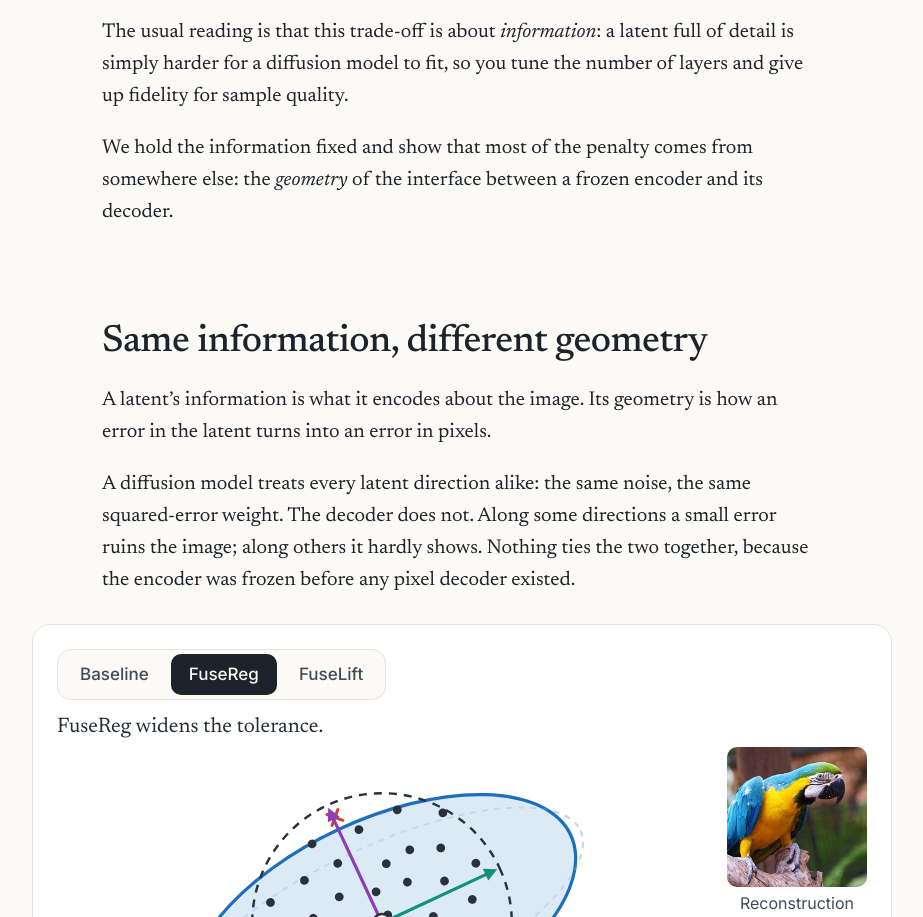
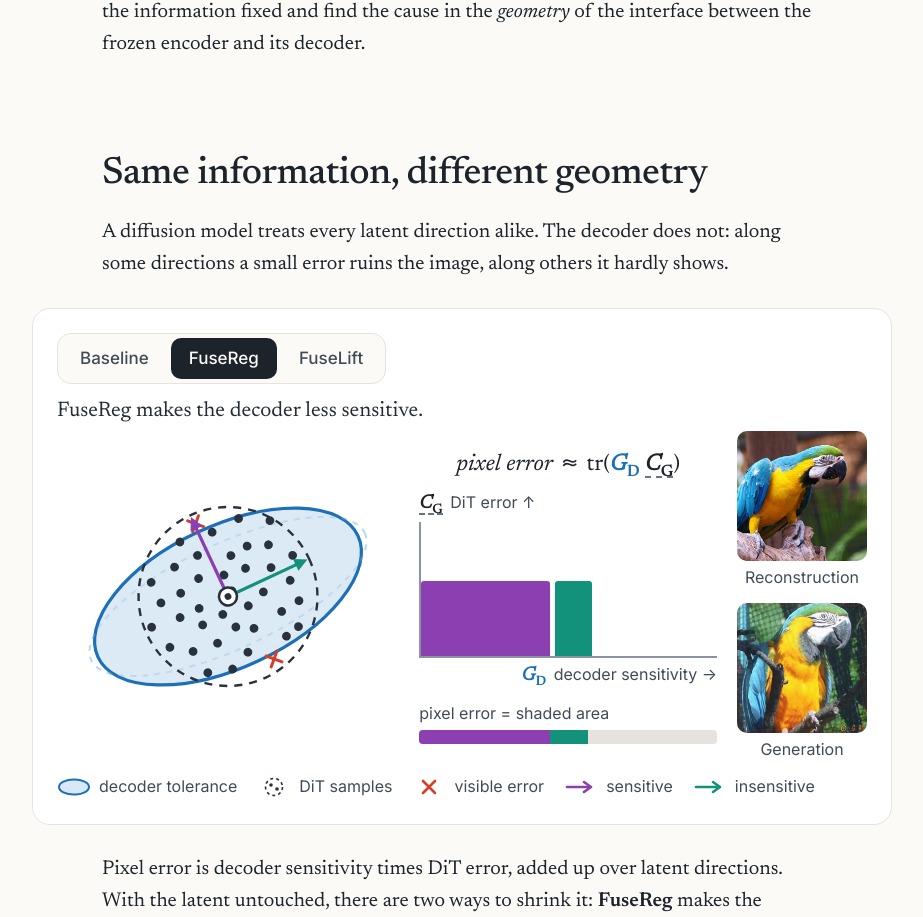
Before and after one commit to Hongyang-Du/FuseLift, a plain HTML site: page docs/index.html in a window 1280 px wide. Shown: the part 1831-2748 px from the top of the page, without its empty margins (178-1101 px from the left). Drawn offline with Linux system fonts and the light colour scheme.

Commit message:
Draw the equation as areas inside the interface figure; shorten the text
The pixel-error equation now sits in the Baseline / FuseReg / FuseLift figure:
one block per latent direction, as wide as the decoder is sensitive and as tall
as the DiT's error, with the total area shown as the pixel error.

Co-Authored-By: Claude Fable 5.2 <noreply@anthropic.com>

```diff
--- a/docs/index.html
+++ b/docs/index.html
@@ -66,8 +66,7 @@
 <section id="puzzle">
   <div class="col">
     <h2>More layers: sharper pixels, worse samples</h2>
-    <p>A Representation Autoencoder builds its latent space on a frozen vision encoder such as DINOv3 and trains only a pixel decoder on top. Deep encoder layers carry semantics, shallow layers carry fine spatial detail, so averaging more layers into the latent gives the decoder more to work with.</p>
-    <p>Reconstruction gets much sharper. Generation gets worse.</p>
+    <p>A Representation Autoencoder diffuses in the features of a frozen vision encoder such as DINOv3, with a pixel decoder trained on top. Averaging more encoder layers into the latent adds fine detail. Reconstruction gets much sharper. Generation gets worse.</p>
   </div>
 
   <figure class="viz" id="viz-puzzle">
@@ -97,8 +96,7 @@
   </figure>
 
   <div class="col">
-    <p>The usual reading is that this trade-off is about <em>information</em>: a latent full of detail is simply harder for a diffusion model to fit, so you tune the number of layers and give up fidelity for sample quality.</p>
-    <p>We hold the information fixed and show that most of the penalty comes from somewhere else: the <em>geometry</em> of the interface between a frozen encoder and its decoder.</p>
+    <p>The usual reading blames <em>information</em>: a detailed latent is harder to diffuse. We hold the information fixed and find the cause in the <em>geometry</em> of the interface between the frozen encoder and its decoder.</p>
   </div>
 </section>
 
@@ -106,8 +104,7 @@
 <section id="geometry">
   <div class="col">
     <h2>Same information, different geometry</h2>
-    <p>A latent’s information is what it encodes about the image. Its geometry is how an error in the latent turns into an error in pixels.</p>
-    <p>A diffusion model treats every latent direction alike: the same noise, the same squared-error weight. The decoder does not. Along some directions a small error ruins the image; along others it hardly shows. Nothing ties the two together, because the encoder was frozen before any pixel decoder existed.</p>
+    <p>A diffusion model treats every latent direction alike. The decoder does not: along some directions a small error ruins the image, along others it hardly shows.</p>
   </div>
 
   <figure class="viz" id="viz-interface">
@@ -116,9 +113,17 @@
       <button data-mode="fusereg" aria-pressed="false">FuseReg</button>
       <button data-mode="fuselift" aria-pressed="false">FuseLift</button>
     </div>
-    <p class="viz-status" data-status>The error leaks out of what the decoder tolerates.</p>
+    <p class="viz-status" data-status>The error is large where the decoder is sensitive.</p>
     <div class="interface-grid">
       <canvas aria-label="Diagram: a cloud of sampled latents around a clean latent, drawn over the elliptical region of errors the decoder tolerates. Samples outside the region become visible errors."></canvas>
+      <div class="eqpanel" role="img" aria-label="The equation drawn as areas. Each latent direction is a block whose width is the decoder's sensitivity and whose height is the DiT's error. The total shaded area is the pixel error. FuseReg narrows the block of the sensitive direction; FuseLift flattens it.">
+        <p class="eq"><span class="eq-lhs">pixel error</span> ≈ tr(<span class="t-dec"><i>G</i><sub>D</sub></span> <span class="t-gen"><i>C</i><sub>G</sub></span>)</p>
+        <p class="axis y"><span class="t-gen"><i>C</i><sub>G</sub></span> DiT error ↑</p>
+        <div class="plot"><i class="sens"></i><i class="insens"></i></div>
+        <p class="axis x"><span class="t-dec"><i>G</i><sub>D</sub></span> decoder sensitivity →</p>
+        <p class="meter-label">pixel error = shaded area</p>
+        <div class="meter"><i class="sens"></i><i class="insens"></i></div>
+      </div>
       <div class="decoded">
         <figure>
           <img src="assets/macaw_recon.jpg" alt="Sharp reconstruction of a macaw" width="256" height="256">
@@ -138,20 +143,13 @@
       <li><svg viewBox="0 0 34 20"><ellipse cx="17" cy="10" rx="15" ry="7.5" class="k-tol"/></svg>decoder tolerance</li>
       <li><svg viewBox="0 0 34 20"><circle cx="17" cy="10" r="8.5" class="k-err"/><circle cx="14" cy="8" r="1.8" class="k-dot"/><circle cx="20" cy="12" r="1.8" class="k-dot"/></svg>DiT samples</li>
       <li><svg viewBox="0 0 34 20"><path d="M11 4l12 12M23 4L11 16" class="k-x"/></svg>visible error</li>
-      <li><svg viewBox="0 0 34 20"><path d="M3 10h22M20 5l7 5-7 5" class="k-sens"/></svg>sensitive direction</li>
-      <li><svg viewBox="0 0 34 20"><path d="M3 10h22M20 5l7 5-7 5" class="k-insens"/></svg>insensitive direction</li>
+      <li><svg viewBox="0 0 34 20"><path d="M3 10h22M20 5l7 5-7 5" class="k-sens"/></svg>sensitive</li>
+      <li><svg viewBox="0 0 34 20"><path d="M3 10h22M20 5l7 5-7 5" class="k-insens"/></svg>insensitive</li>
     </ul>
   </figure>
 
   <div class="col">
-    <p>To first order, the pixel error of a sampled latent is the decoder’s sensitivity times the generator’s error, summed over latent directions:</p>
-    <p class="eq"><span class="eq-lhs">pixel error</span> ≈ tr(<span class="t-dec"><i>G</i><sub>D</sub></span> <span class="t-gen"><i>C</i><sub>G</sub></span>)</p>
-    <p>With the latent’s content untouched, there are exactly two ways to shrink it:</p>
-    <ul class="levers">
-      <li><strong>FuseReg</strong> trains the decoder to be less sensitive where errors land.</li>
-      <li><strong>FuseLift</strong> freezes the decoder and moves the diffusion model, so that its errors are small where the decoder is sensitive.</li>
-    </ul>
-
+    <p>Pixel error is decoder sensitivity times DiT error, added up over latent directions. With the latent untouched, there are two ways to shrink it: <strong>FuseReg</strong> makes the decoder less sensitive, and <strong>FuseLift</strong> moves the DiT’s error away from the sensitive directions.</p>
   </div>
 </section>
 
@@ -159,8 +157,7 @@
 <section id="fusereg">
   <div class="col">
     <h2>FuseReg: widen what the decoder tolerates</h2>
-    <p>A standard full-fusion decoder only ever sees one input per image: the exact average of all 23 layers. The ways individual layers deviate from that average cancel out inside it, so training never tells the decoder how to behave along them. It ends up brittle: drop a single shallow layer and reconstruction loses up to 3 dB.</p>
-    <p>FuseReg trains the decoder on the average of a <em>random subset</em> of layers, and asks for the same image every time. The subset averages stay centered on the full average, so at test time nothing changes: same encoder, same latent, same diffusion target. Only the decoder’s tolerance has grown.</p>
+    <p>A full-fusion decoder only ever sees one input per image: the exact average of all 23 layers. FuseReg trains it on the average of a <em>random subset</em> of layers and asks for the same image every time. At test time nothing changes: same encoder, same latent, same diffusion target.</p>
   </div>
 
   <figure class="viz" id="viz-fusereg">
@@ -169,8 +166,7 @@
   </figure>
 
   <div class="col">
-    <p>The cleanest test of tolerance: train one DiT-XL on full-fusion latents, keep its 50,000 sampled latents fixed, and swap only the decoder that renders them. Without guidance, the same latents score 2.21 gFID instead of 3.01. The samples already contained sharper structure than the standard decoder could render.</p>
-    <p>With guidance the gain fades as training converges, and both decoders land on 1.25. Guidance pulls samples close to clean latents, where the errors that remain are spread across all 1,024 channels. Layer subsets can only widen tolerance along the 22 directions in which layers disagree. The rest needs a different tool.</p>
+    <p>Keep 50,000 sampled latents fixed and swap only the decoder: unguided gFID drops from 3.01 to 2.21. With guidance, both decoders converge to 1.25. The errors that remain are spread over every channel, beyond the directions in which layers disagree, and need a different tool.</p>
   </div>
 </section>
 
@@ -178,7 +174,7 @@
 <section id="fuselift">
   <div class="col">
     <h2>FuseLift: diffuse where the decoder measures</h2>
-    <p>Leave the decoder frozen, and move the diffusion model instead. The decoder’s first operation is a linear projection of the latent. FuseLift trains the DiT on the output of that projection, <i>h</i><sub>0</sub>, instead of on the encoder latent <i>z</i>.</p>
+    <p>Freeze the decoder and move the diffusion model instead. The decoder begins with a linear projection of the latent. FuseLift trains the DiT on the output of that projection, <i>h</i><sub>0</sub>, instead of the encoder latent <i>z</i>.</p>
   </div>
 
   <figure class="viz" id="viz-lift">
@@ -209,9 +205,8 @@
   </figure>
 
   <div class="col">
-    <p>Because <i>h</i><sub>0</sub> is an invertible affine map of <i>z</i>, nothing about the tokenizer changes. Every clean image reconstructs exactly as before, the decoder weights are untouched, and the DiT keeps its architecture, loss, noise schedule and guidance recipe.</p>
-    <p>What changes is the ruler. The projection stretches the directions the decoder reads most strongly. Unit noise is now small next to them, and a squared error there costs more. Both effects scale with the squared gain of the projection, so the DiT spends its capacity where pixels are at stake.</p>
-    <p>One step is the right depth. Diffusing further in, after the first or the eighth decoder block, keeps reconstruction identical but generates worse, because nonlinear blocks trade the encoder’s linear semantics for pixel synthesis. One affine step keeps the encoder’s semantics and takes a first-order version of the decoder’s pixel metric.</p>
+    <p><i>h</i><sub>0</sub> is an invertible affine map of <i>z</i>, so every reconstruction, the decoder weights and the DiT recipe stay the same. Only the ruler changes: the directions the decoder reads most strongly are stretched, so the DiT spends its capacity where pixels are at stake.</p>
+    <p>One linear step is the right depth. Diffusing deeper, after nonlinear decoder blocks, generates worse.</p>
   </div>
 </section>
 
@@ -219,7 +214,7 @@
 <section id="results">
   <div class="col">
     <h2>Results</h2>
-    <p>Everything below is class-conditional ImageNet-256 with DiT-XL, 80 epochs, 50 Euler steps, and 50,000 samples. Guided runs use internal guidance at scale 1.78.</p>
+    <p>Class-conditional ImageNet-256 with DiT-XL: 80 epochs, 50 sampling steps, 50,000 samples. Guided runs use internal guidance at scale 1.78.</p>
   </div>
 
   <figure class="viz" id="viz-headline">
@@ -244,7 +239,7 @@
 
   <div class="col">
     <h3>Moving the target closes the guided gap</h3>
-    <p>The decoder and every reconstruction are identical between the two curves. Only the space the DiT diffuses in differs.</p>
+    <p>Same decoder, same reconstructions. Only the space the DiT diffuses in differs.</p>
   </div>
 
   <figure class="viz" id="viz-lift-curves">
@@ -258,7 +253,7 @@
 
   <div class="col">
     <h3>Against prior methods</h3>
-    <p>With the same 80-epoch budget and frozen decoders as RAEv2, FuseLift has the lowest gFID and the lowest FD<sub>r</sub><sup>6</sup>, the mean Fréchet distance ratio over six feature extractors, among pixel-space, latent and autoregressive models.</p>
+    <p>Lowest gFID and lowest FD<sub>r</sub><sup>6</sup>, the mean Fréchet distance ratio over six feature extractors, with the same 80-epoch budget and frozen decoders as RAEv2.</p>
   </div>
 
   <figure class="viz" id="viz-board">
@@ -271,8 +266,7 @@
 
   <div class="col">
     <h3>Each tool has its regime</h3>
-    <p>Without guidance, sampling errors are broad and carry latents far from anything the decoder was trained on. Decoder tolerance decides the outcome, and FuseReg wins. With guidance, samples settle near clean latents, the remaining errors are small but spread over every channel, and the metric decides. FuseLift wins there.</p>
-    <p>Combining them beats the baseline in both regimes, though the gains do not simply add: on real encoders the two sets of directions overlap.</p>
+    <p>Without guidance, errors are large and decoder tolerance decides: FuseReg wins. With guidance, errors are small but spread over every channel, and the metric decides: FuseLift wins. Together they beat the baseline in both regimes.</p>
   </div>
 
   <figure class="viz bare" id="samples">
@@ -287,7 +281,7 @@
 <section id="code">
   <div class="col">
     <h2>Code and reproduction</h2>
-    <p>The <a href="https://github.com/Hongyang-Du/FuseLift#readme">repository</a> has everything needed to reproduce these numbers: checking the 0.984 gFID from the released samples, regenerating them from the checkpoint, and training. Checkpoints, the frozen decoders, the 50,000 samples and the FID reference statistics are on <a href="https://huggingface.co/Hongyang-Du/FuseLift">Hugging Face</a>. FuseReg decoders and their training code live in the <a href="https://github.com/Hongyang-Du/FuseReg">FuseReg repository</a>.</p>
+    <p>Everything needed to reproduce these numbers is in the <a href="https://github.com/Hongyang-Du/FuseLift#readme">repository</a>. Checkpoints, decoders, the 50,000 samples and the FID reference statistics are on <a href="https://huggingface.co/Hongyang-Du/FuseLift">Hugging Face</a>. FuseReg decoders are in the <a href="https://github.com/Hongyang-Du/FuseReg">FuseReg repository</a>.</p>
 
     <h3>Cite</h3>
     <div class="code"><button class="copy">Copy</button><pre><code>@article{du2026rethinking,
--- a/docs/main.js
+++ b/docs/main.js
@@ -197,20 +197,34 @@
     const fig = $('#viz-interface'); if (!fig) return;
     const P = new Tween(BASE);
     const text = {
-      baseline: 'The error leaks out of what the decoder tolerates.',
-      fusereg: 'FuseReg widens the tolerance.',
-      fuselift: 'FuseLift reshapes the error.',
+      baseline: 'The error is large where the decoder is sensitive.',
+      fusereg: 'FuseReg makes the decoder less sensitive.',
+      fuselift: 'FuseLift moves the error to where the decoder is not sensitive.',
     };
     const params = { baseline: BASE, fusereg: REG, fuselift: LIFT };
     const stack = $('.stack', fig);
     stack.classList.add('bad');
+    // The equation as areas. The tolerance ellipse is {e : eᵀ G e ≤ 1}, so sensitivity is 1 / semi-axis²,
+    // and the error covariance is the contour radius². Each direction contributes sensitivity × error.
+    const eq = $('.eqpanel', fig);
+    const setArea = p => {
+      if (!eq) return;
+      const dirs = { sens: [1 / (p.b * p.b), p.rv * p.rv], insens: [1 / (p.a * p.a), p.ru * p.ru] };
+      for (const k in dirs) {
+        const [g, c] = dirs[k], block = $('.plot .' + k, eq), part = $('.meter .' + k, eq);
+        block.style.width = (g / 3.3 * 100) + '%'; block.style.height = (c / 1.85 * 100) + '%';
+        part.style.width = (g * c / 3.4 * 100) + '%';
+      }
+    };
+    setArea(BASE);
     segmented(fig, 'mode', mode => {
       P.set(params[mode]);
+      setArea(params[mode]);
       setStatus(fig, text[mode]);
       $$('img[data-gen]', fig).forEach(im => im.classList.toggle('on', im.dataset.gen === mode));
       stack.classList.toggle('bad', mode === 'baseline');
     }, 4600);
-    mountCanvas($('canvas', fig), w => clamp(w * 0.58, 280, 350), (ctx, w, h, t) => {
+    mountCanvas($('canvas', fig), w => clamp(w * 0.74, 236, 330), (ctx, w, h, t) => {
       const s = Math.min(w / 3.9, h / 2.75);
       drawInterface(ctx, w / 2, h / 2, s, P.get(), t);
     });
--- a/docs/style.css
+++ b/docs/style.css
@@ -123,12 +123,9 @@ h2 { font-size: clamp(29px, 3.8vw, 38px); line-height: 1.18; font-weight: 500; l
 h3 { font-size: 25px; line-height: 1.25; font-weight: 600; margin: 44px 0 12px; }
 p { margin: 0 0 20px; }
 .aside { font-family: var(--sans); font-size: 16px; color: var(--muted); }
-.eq { font-size: 26px; text-align: center; margin: 26px 0; }
 .eq-lhs { font-style: italic; }
 .t-dec { color: var(--blue); font-weight: 600; }
 .t-gen { color: var(--ink); font-weight: 600; border-bottom: 2px dashed var(--muted); }
-.levers { padding-left: 22px; margin: 0 0 20px; }
-.levers li { margin-bottom: 8px; }
 
 /* ── viz shell ── */
 .viz {
@@ -178,7 +175,23 @@ p { margin: 0 0 20px; }
 #viz-headline .tile:nth-child(3) .tile-value b { color: var(--amber); }
 
 /* interface */
-.interface-grid { display: grid; grid-template-columns: minmax(0, 1fr) 140px; gap: 20px; align-items: center; }
+.interface-grid { display: grid; grid-template-columns: minmax(0, 1.15fr) minmax(0, 1fr) 130px; gap: 20px; align-items: center; }
+
+/* the equation, drawn: one block per latent direction, as wide as the decoder is sensitive and as tall as the DiT's error */
+.eqpanel { min-width: 0; }
+.eqpanel p { margin: 0; }
+.eqpanel .eq { font-family: var(--serif); font-size: 23px; line-height: 1.3; text-align: center; white-space: nowrap; margin-bottom: 12px; }
+.eqpanel .axis { font-size: 16px; line-height: 1.3; color: var(--ink-2); }
+.eqpanel .axis.y { margin-bottom: 6px; }
+.eqpanel .axis.x { margin-top: 6px; text-align: right; }
+.eqpanel .axis span { font-family: var(--serif); font-size: 19px; margin-right: 3px; }
+.eqpanel .plot { display: flex; align-items: flex-end; gap: 5px; height: 136px; border-left: 2px solid var(--gray); border-bottom: 2px solid var(--gray); }
+.eqpanel .plot i, .eqpanel .meter i { display: block; flex: none; transition: width .9s cubic-bezier(.5,0,.2,1), height .9s cubic-bezier(.5,0,.2,1); }
+.eqpanel .plot i { border-radius: 3px 3px 0 0; }
+.eqpanel .sens { background: var(--purple); }
+.eqpanel .insens { background: var(--teal); }
+.eqpanel .meter-label { font-size: 16px; line-height: 1.3; color: var(--ink-2); margin: 14px 0 6px; }
+.eqpanel .meter { display: flex; height: 14px; border-radius: 4px; overflow: hidden; background: var(--line); }
 .decoded { display: grid; gap: 12px; }
 .decoded figure { margin: 0; }
 .decoded img { width: 100%; border-radius: 10px; aspect-ratio: 1; object-fit: cover; }
@@ -282,6 +295,7 @@ footer p { margin: 0; }
   .topbar .brand { display: none; }
   .tiles, .tiles.three { grid-template-columns: 1fr; }
   .interface-grid { grid-template-columns: 1fr; }
+  .viz-status { min-height: 2.6em; }        /* two lines, so the figure does not jump when the sentence changes */
   .decoded { grid-template-columns: 1fr 1fr; }
   .seg { display: flex; }
   .pipe { gap: 58px 6px; margin-bottom: 58px; }
@@ -295,5 +309,5 @@ footer p { margin: 0; }
 @media (prefers-reduced-motion: reduce) {
   html { scroll-behavior: auto; }
   .strip { animation: none; }
-  * { transition-duration: 0.01ms !important; }
+  *, *::before, *::after { transition-duration: 0.01ms !important; }
 }
```
